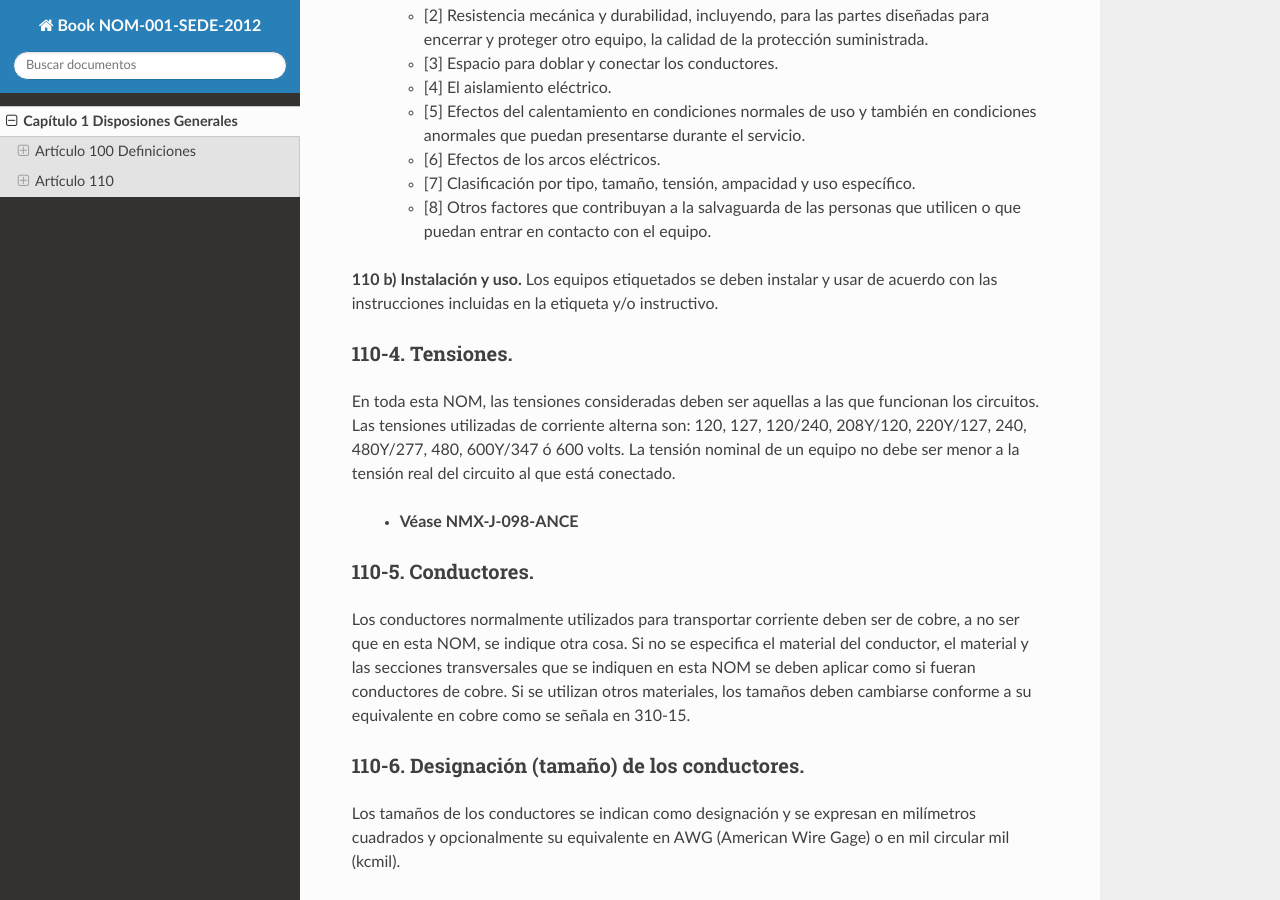
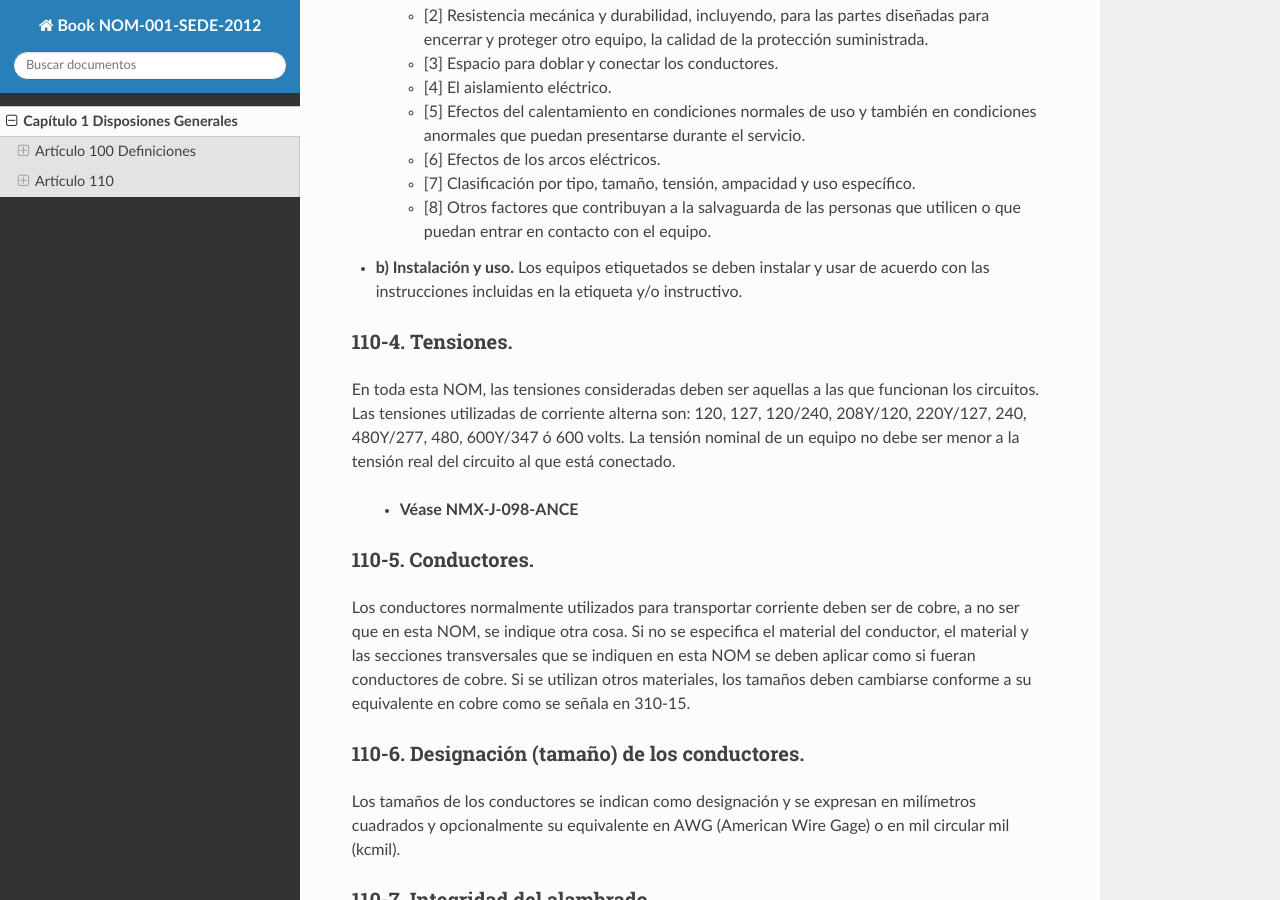
Before and after one commit to jacometoss/Book-NOM-001-SEDE-2012, a Sphinx documentation site: the page built from docs/100/index.rst, in a window 1280 px wide and 900 px high, scrolled down 16130 px. Built offline with Sphinx 7.4.7 and the Read the Docs theme 2.0.0, drawn with Linux system fonts in a browser that asks for light colours.

Commit message:
Add files via upload

```diff
--- a/docs/100/index.rst
+++ b/docs/100/index.rst
@@ -348,7 +348,7 @@ anteriores se consideran aprobados para los efectos de esta NOM.
 
 	* [8] Otros factores que contribuyan a la salvaguarda de las personas que utilicen o que puedan entrar en contacto con el equipo.
 
-**110 b) Instalación y uso.** Los equipos etiquetados se deben instalar y usar de acuerdo con las instrucciones incluidas en la etiqueta y/o instructivo.
+* **b) Instalación y uso.** Los equipos etiquetados se deben instalar y usar de acuerdo con las instrucciones incluidas en la etiqueta y/o instructivo.
 
 110-4. Tensiones.
 -----------------
```
